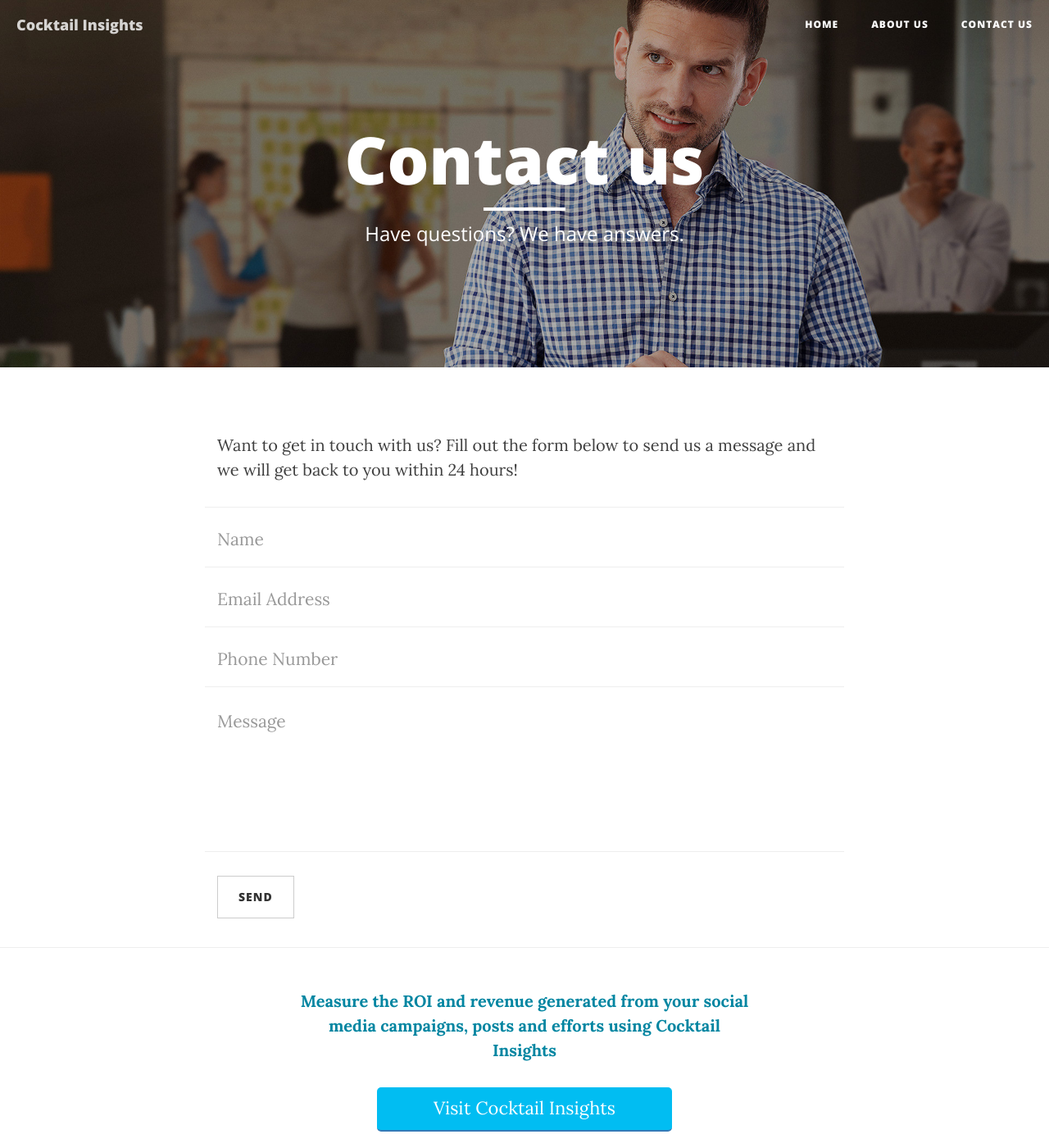
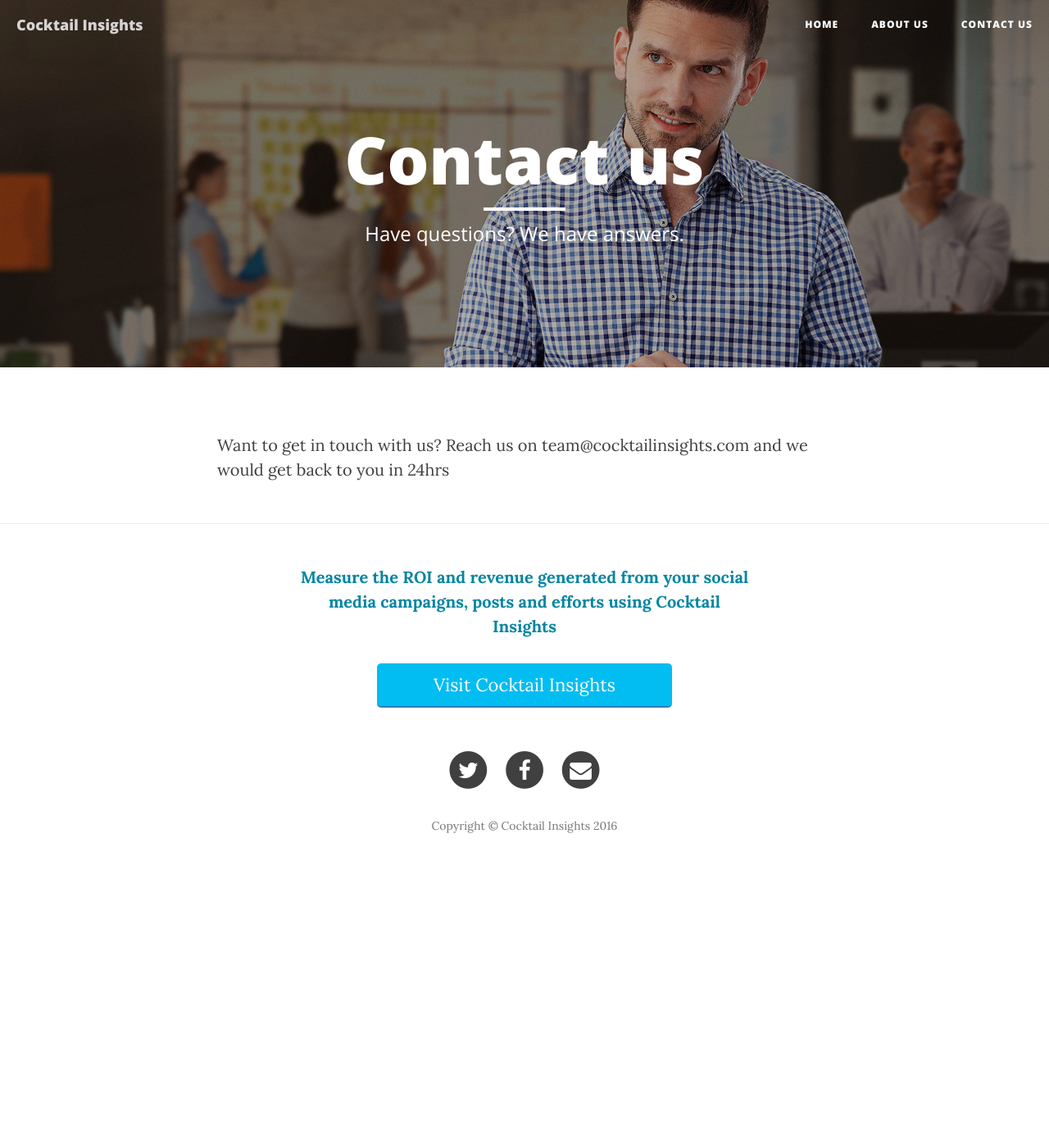
Before and after one commit to cocktailinsights/blog, a Jekyll site: the page built from contact.html, in a window 1280 px wide and 1400 px high. Shown: the whole window at 82% size. Built offline with Jekyll 4.4.1, drawn with Linux system fonts in a browser that asks for light colours; nearby versions of some CDN libraries; comment, search, counter and statistics services are not loaded.

```diff
--- a/contact.html
+++ b/contact.html
@@ -5,11 +5,11 @@ description: "Have questions? We have answers."
 header-img: "img/contact.jpg"
 ---
 
-<p>Want to get in touch with us? Fill out the form below to send us a message and we will get back to you within 24 hours!</p>
+<p>Want to get in touch with us? Reach us on team@cocktailinsights.com and we would get back to you in 24hrs</p>
 <!-- Contact Form - Enter your email address on line 19 of the mail/contact_me.php file to make this form work. -->
 <!-- WARNING: Some web hosts do not allow emails to be sent through forms to common mail hosts like Gmail or Yahoo. It's recommended that you use a private domain email address! -->
 <!-- NOTE: To use the contact form, your site must be on a live web host with PHP! The form will not work locally! -->
-<form name="sentMessage" id="contactForm" novalidate>
+<!-- <form name="sentMessage" id="contactForm" novalidate>
     <div class="row control-group">
         <div class="form-group col-xs-12 floating-label-form-group controls">
             <label>Name</label>
@@ -46,3 +46,4 @@ header-img: "img/contact.jpg"
         </div>
     </div>
 </form>
+ -->
```
Also changed, not shown: 8 other files.
